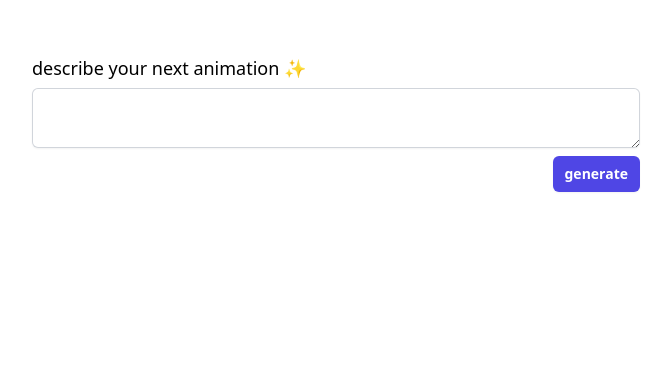
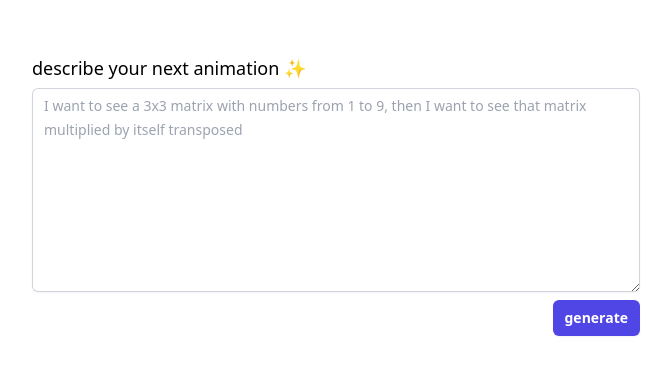
Before and after one commit to MatteoLibrizzi/espresso, a SvelteKit app: page / in a window 1280 px wide. Shown: the part 264-638 px from the top of the page, without its empty margins (304-975 px from the left). Built offline with nearby package versions, Linux system fonts and the light colour scheme.

Commit message:
Fix form ui

```diff
--- a/src/lib/components/inputs/Textarea.svelte
+++ b/src/lib/components/inputs/Textarea.svelte
@@ -16,7 +16,7 @@
   <textarea
     id={$$props.name}
     rows={$$props.rows}
-    class="block w-full rounded-md border-0 py-1.5 text-gray-900 shadow-sm ring-1 ring-inset ring-gray-300 placeholder:text-gray-400 focus:ring-2 focus:ring-inset focus:ring-blue-600 sm:text-sm sm:leading-6"
+    class="block w-full p-3 rounded-md border-0 py-1.5 text-gray-900 shadow-sm ring-1 ring-inset ring-gray-300 placeholder:text-gray-400 focus:ring-2 focus:ring-inset focus:ring-blue-600 sm:text-sm sm:leading-6"
     {...$$restProps}
   />
 </div>
--- a/src/routes/+page.svelte
+++ b/src/routes/+page.svelte
@@ -6,7 +6,12 @@
 <div class="bg-white">
   <div class="mx-auto max-w-2xl py-16 px-6 sm:py-80 lg:px-8">
     <form action="" class="text-center flex flex-col space-y-2">
-      <Textarea name="prompt" label="describe your next animation ✨" />
+      <Textarea
+        name="prompt"
+        label="describe your next animation ✨"
+        rows="8"
+        placeholder="I want to see a 3x3 matrix with numbers from 1 to 9, then I want to see that matrix multiplied by itself transposed"
+      />
       <div class="text-end">
         <PrimaryButton>generate</PrimaryButton>
       </div>
```
